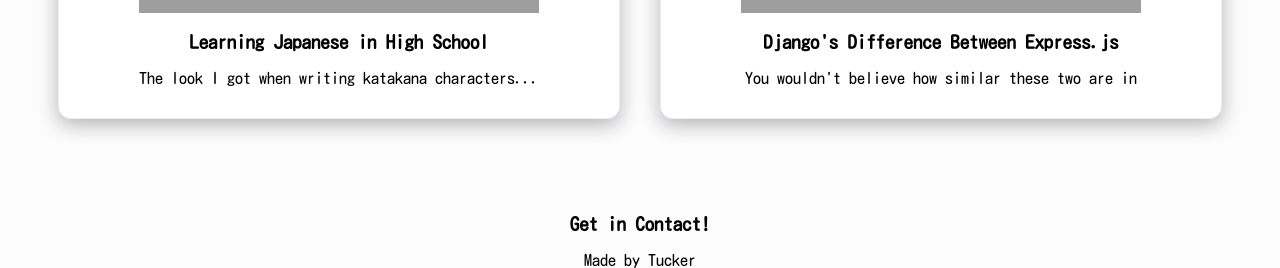
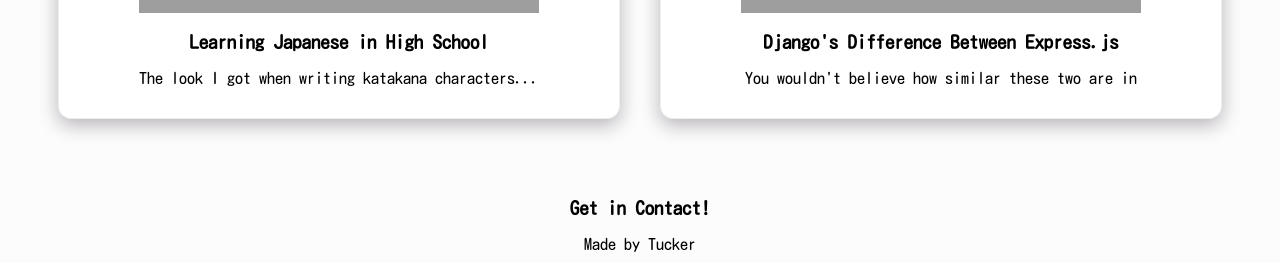
Before and after one commit to Tucker-B/loop_blog, a Django app: page / in a window 1280 px wide. Shown: the part 1010-1278 px from the top of the page. Run offline with Django 3.2, Linux system fonts and the light colour scheme; data comes from the database, SQL or seed files in the repository; grey boxes are pictures that could not be loaded.

Commit message:
Fix footer positioning

```diff
--- a/TODOLIST.txt
+++ b/TODOLIST.txt
@@ -1,5 +1,2 @@
-Create models, forms
-Configure admin
 
-Fix Footer Positioning
 Add Display: Grid & Flex to each page
--- a/static/styles.css
+++ b/static/styles.css
@@ -6,16 +6,14 @@
 
 html {
     font-family: 'Kosugi Maru', sans-serif;
-    height: 120vh;
-
 }
 
 body {
     background-color: #fcfcfc;
+    height: 110vh;
     position: relative;
     margin: 0;
     z-index: 1;
-    /* height: 100vh; */
 }
 
 header {
@@ -99,6 +102,9 @@ li:hover {
 }
 
 footer {
-    margin-top: 6rem;
+    clear: both;
+    position: relative;
+    height: 4rem;
+    margin-top: -1rem;
     text-align: center;
 }
```
Also changed, not shown: other parts of static/styles.css (+5 -0 lines).
